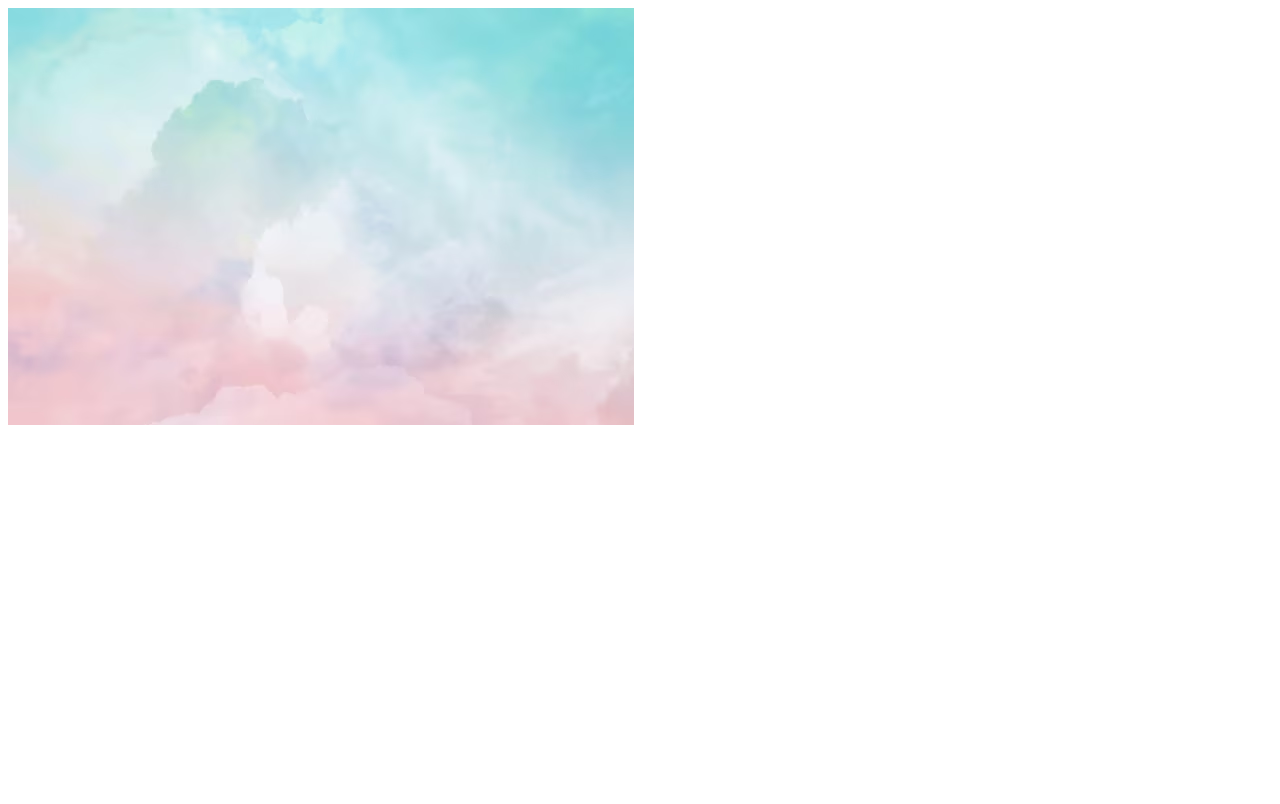
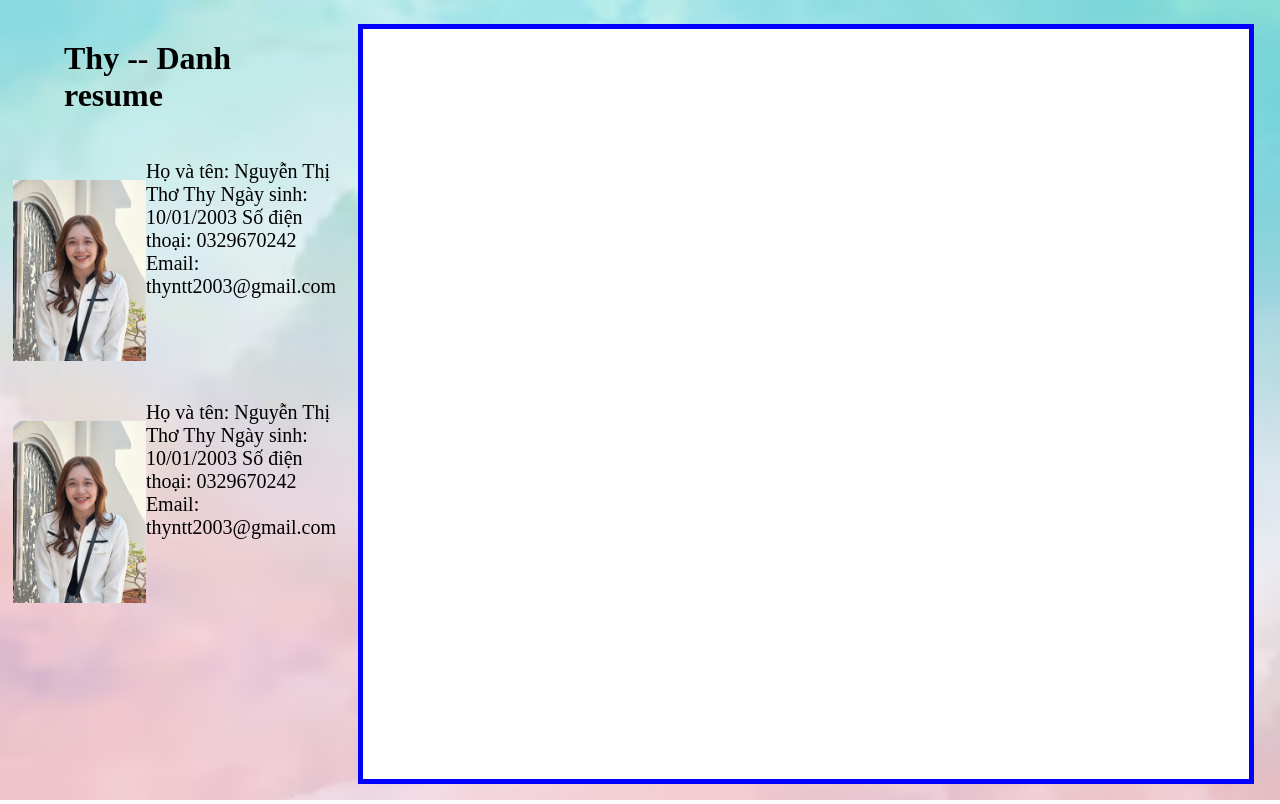
Before and after one commit to DanhNguyen15092004/team-cv, a plain HTML site: page index.html in a window 1280 px wide. Drawn offline with Linux system fonts and the light colour scheme.

Commit message:
push avt

```diff
--- a/index.html
+++ b/index.html
@@ -4,10 +4,47 @@
     <meta charset="UTF-8">
     <meta http-equiv="X-UA-Compatible" content="IE=edge">
     <meta name="viewport" content="width=device-width, initial-scale=1.0">
+    <link rel="stylesheet" href="./static/style.css">
     <title>Document</title>
 </head>
 <body>
+    <div class="background-img">
         <img src="/team-cv/static/img/image_2024_04_04T05_36_52_198Z.png" alt="">
+
+        <div class="header">
+            <h1>Thy -- Danh
+                   resume
+            </h1>
+        </div>
+       <div class="admin">
+            <div class="avt">
+                <div class="avt-img ">
+                    <img src="./static/img/avt-thy.jpg" alt="">
+                    <p>Họ và tên: Nguyễn Thị Thơ Thy
+                        Ngày sinh: 10/01/2003
+                        Số điện thoại: 0329670242
+                        Email: thyntt2003@gmail.com
+                    </p>
+                </div>
+                <div class="avt-img ">
+                    <img src="./static/img/avt-thy.jpg" alt="">
+                    <p>Họ và tên: Nguyễn Thị Thơ Thy
+                        Ngày sinh: 10/01/2003
+                        Số điện thoại: 0329670242
+                        Email: thyntt2003@gmail.com
+                    </p>
+                </div>
+            </div>
+       </div>
+
+        <div class="content">
+            <div class="left-content">
+
+            </div>
+
+        </div>
+
+    </div>
 
 
 
--- /dev/null
+++ b/static/style.css
@@ -0,0 +1,61 @@
+*{
+    margin: 0;
+    padding: 0;
+    box-sizing: border-box;
+}
+body{
+    overflow: hidden;
+}
+.background-img > img{
+    position: relative;
+    height: 100vh;
+    width: 100vw;
+
+}
+
+.header > h1{
+    width: 20%;
+    size: 30px;
+    color: black;
+    position: absolute;
+    top: 5%;
+    left: 5%;
+    display: flex;
+    justify-content: center;
+
+}
+
+.admin{
+    position: absolute;
+    top: 20%;
+    left: 1%;
+    width: 26%;
+    height: 70%;
+}
+.avt{
+    height: 50%;
+    width: 100%;
+}
+.avt-img{
+    display: flex;
+    font-size: 20px;
+}
+.avt-img img{
+    height: 40%;
+    width: 40%;
+    object-fit: cover;
+    margin-bottom: 40px;
+    margin-top: 20px;
+}
+
+
+.content{
+    position: absolute;
+    border: 5px solid blue;
+    width: 70%;
+    height: 95%;
+    color: black;
+    top: 3%;
+    left: 28%;
+    background: white;
+}
```
Also changed, not shown: static/img/avt-thy.jpg (added).
